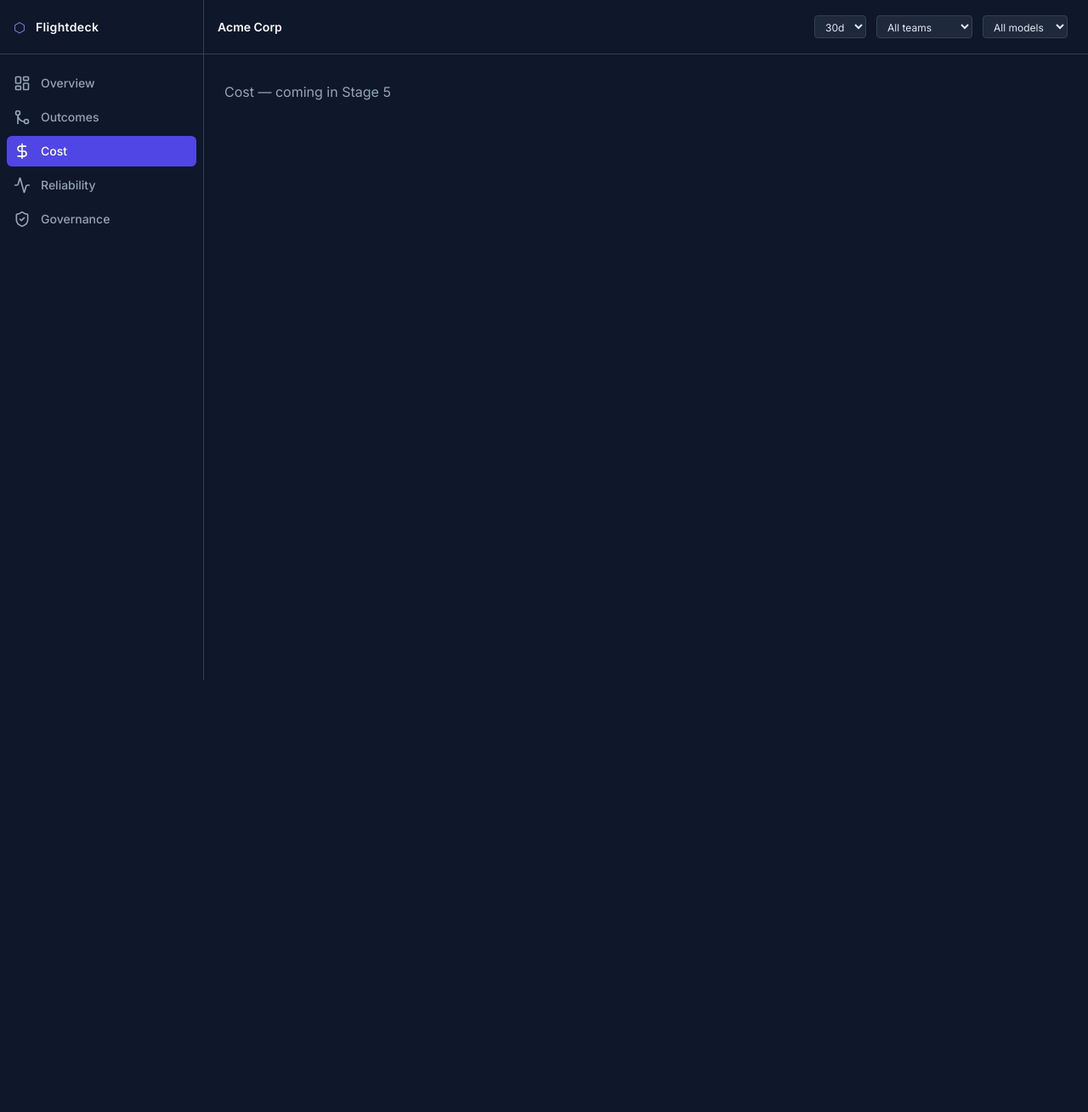
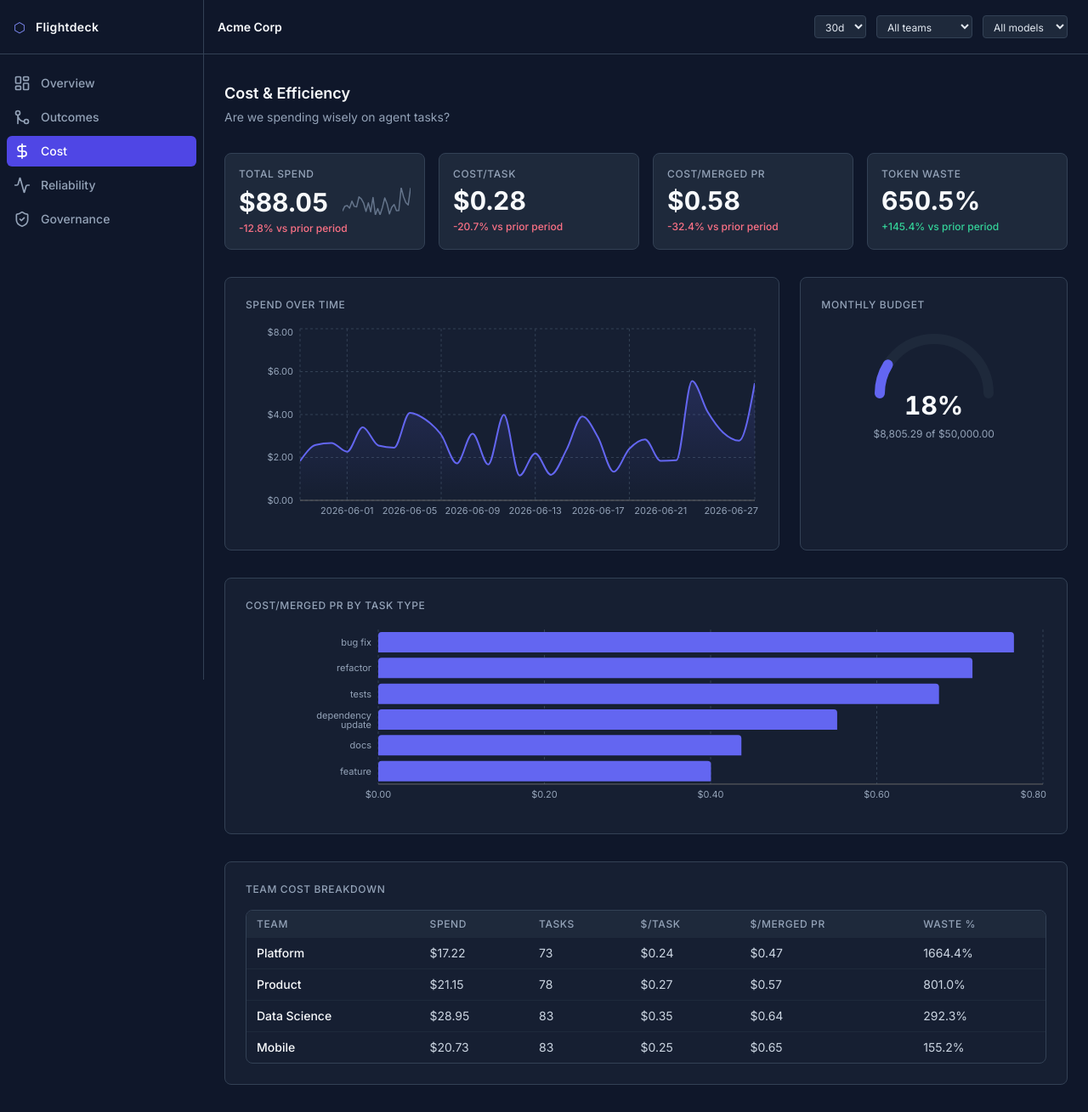
Before and after one commit to red-avtovo/flightdeck, a React (Vite) app: page /flightdeck/cost in a window 1280 px wide. Shown: the whole page at 85% size. Before the commit the page ends 800 px from the top, so only its background shows below. Built offline with nearby package versions, Linux system fonts and the light colour scheme; sample sign-in values are in the browser's storage.

Commit message:
feat: implement CostPage with budget gauge and horizontal task-type bar chart

```diff
--- a/src/pages/CostPage.tsx
+++ b/src/pages/CostPage.tsx
@@ -1,3 +1,115 @@
+import { getCostMetrics } from '../mock/api'
+import { useFilters } from '../hooks/useFilters'
+import { useMockData } from '../hooks/useMockData'
+import { KpiCard } from '../components/cards/KpiCard'
+import { AreaChart } from '../components/charts/AreaChart'
+import { BudgetGauge } from '../components/charts/BudgetGauge'
+import { BarChart } from '../components/charts/BarChart'
+import { TeamTable } from '../components/tables/TeamTable'
+import { Skeleton } from '../components/ui/Skeleton'
+import { formatCurrency, formatPercent } from '../lib/utils'
+import type { TeamMetrics } from '../types'
+
+const MONTHLY_BUDGET_USD = 50_000
+
+function TeamCostSummary({ rows }: { rows: TeamMetrics[] }) {
+  const thClass = 'px-3 py-2 text-left text-xs font-medium uppercase tracking-wider text-slate-400'
+  const tdClass = 'px-3 py-2 text-sm text-slate-300 whitespace-nowrap'
+
+  return (
+    <div className="overflow-x-auto rounded-lg border border-slate-700">
+      <table className="w-full">
+        <thead className="bg-slate-800">
+          <tr>
+            <th className={thClass}>Team</th>
+            <th className={thClass}>Spend</th>
+            <th className={thClass}>Tasks</th>
+            <th className={thClass}>$/Task</th>
+            <th className={thClass}>$/Merged PR</th>
+            <th className={thClass}>Waste %</th>
+          </tr>
+        </thead>
+        <tbody className="divide-y divide-slate-800">
+          {rows.map(row => (
+            <tr key={row.teamId} className="hover:bg-slate-800/50 transition-colors">
+              <td className={`${tdClass} font-medium text-slate-50`}>{row.teamName}</td>
+              <td className={tdClass}>{formatCurrency(row.spendUsd)}</td>
+              <td className={tdClass}>{row.taskCount}</td>
+              <td className={tdClass}>{formatCurrency(row.costPerTask)}</td>
+              <td className={tdClass}>{formatCurrency(row.costPerMergedPr)}</td>
+              <td className={tdClass}>{formatPercent(row.tokenWastePct)}</td>
+            </tr>
+          ))}
+        </tbody>
+      </table>
+    </div>
+  )
+}
+
 export default function CostPage() {
-  return <p className="text-slate-400">Cost — coming in Stage 5</p>
+  const { period, teamId, model } = useFilters()
+  const { data, loading } = useMockData(() => getCostMetrics(period), [period, teamId, model])
+
+  if (loading || !data) {
+    return (
+      <div className="space-y-6" role="status" aria-label="Loading cost">
+        <div className="grid grid-cols-2 md:grid-cols-4 gap-4">
+          {Array.from({ length: 4 }).map((_, i) => <Skeleton key={i} className="h-24" />)}
+        </div>
+        <div className="grid grid-cols-1 lg:grid-cols-2 gap-6">
+          {Array.from({ length: 3 }).map((_, i) => <Skeleton key={i} className="h-64" />)}
+        </div>
+        <Skeleton className="h-48" />
+      </div>
+    )
+  }
+
+  const { kpis, spendTrend, budgetBurnPct, costPerMergedPrByTaskType, teamBreakdown } = data
+  const spentUsd = budgetBurnPct * MONTHLY_BUDGET_USD
+
+  const costByType = costPerMergedPrByTaskType
+    .filter(d => d.costUsd > 0)
+    .sort((a, b) => b.costUsd - a.costUsd)
+    .map(d => ({ name: d.taskType.replace(/_/g, ' '), costUsd: d.costUsd }))
+
+  const costSeries = [{ key: 'costUsd', label: 'Cost/Merged PR', color: '#6366f1' }]
+
+  return (
+    <div className="space-y-8">
+      <div>
+        <h1 className="text-lg font-semibold text-slate-50 mb-1">Cost & Efficiency</h1>
+        <p className="text-sm text-slate-400">Are we spending wisely on agent tasks?</p>
+      </div>
+
+      <div className="grid grid-cols-2 md:grid-cols-4 gap-4">
+        <KpiCard title="Total Spend" value={kpis.totalSpend.value} format="currency" trend={kpis.totalSpend.trendPct} sparkline={kpis.totalSpend.sparkline} />
+        <KpiCard title="Cost/Task" value={kpis.costPerTask.value} format="currency" trend={kpis.costPerTask.trendPct} />
+        <KpiCard title="Cost/Merged PR" value={kpis.costPerMergedPr.value} format="currency" trend={kpis.costPerMergedPr.trendPct} />
+        <KpiCard title="Token Waste" value={kpis.tokenWastePct.value} format="percent" trend={kpis.tokenWastePct.trendPct} tooltip="Tokens spent on tasks that produced no merged PR" />
+      </div>
+
+      <div className="grid grid-cols-1 lg:grid-cols-3 gap-6">
+        <div className="lg:col-span-2 rounded-lg border border-slate-700 bg-slate-800/50 p-6">
+          <h2 className="text-xs font-medium uppercase tracking-wider text-slate-400 mb-4">Spend over time</h2>
+          <AreaChart data={spendTrend} dataKey="value" formatY={formatCurrency} />
+        </div>
+
+        <div className="rounded-lg border border-slate-700 bg-slate-800/50 p-6 flex flex-col items-center">
+          <h2 className="text-xs font-medium uppercase tracking-wider text-slate-400 mb-4 self-start">Monthly budget</h2>
+          <BudgetGauge spentUsd={spentUsd} budgetUsd={MONTHLY_BUDGET_USD} />
+          <p className="mt-2 text-xs text-slate-400">{formatCurrency(spentUsd)} of {formatCurrency(MONTHLY_BUDGET_USD)}</p>
+        </div>
+      </div>
+
+      <div className="rounded-lg border border-slate-700 bg-slate-800/50 p-6">
+        <h2 className="text-xs font-medium uppercase tracking-wider text-slate-400 mb-4">Cost/merged PR by task type</h2>
+        <BarChart data={costByType} series={costSeries} layout="horizontal" xKey="name" height={220} formatY={formatCurrency} />
+      </div>
+
+      <div className="rounded-lg border border-slate-700 bg-slate-800/50 p-6">
+        <h2 className="text-xs font-medium uppercase tracking-wider text-slate-400 mb-4">Team cost breakdown</h2>
+        <TeamCostSummary rows={teamBreakdown} />
+      </div>
+    </div>
+  )
 }
```
Also changed, not shown: 1 other file (tests, documents, lock files or other folders).
